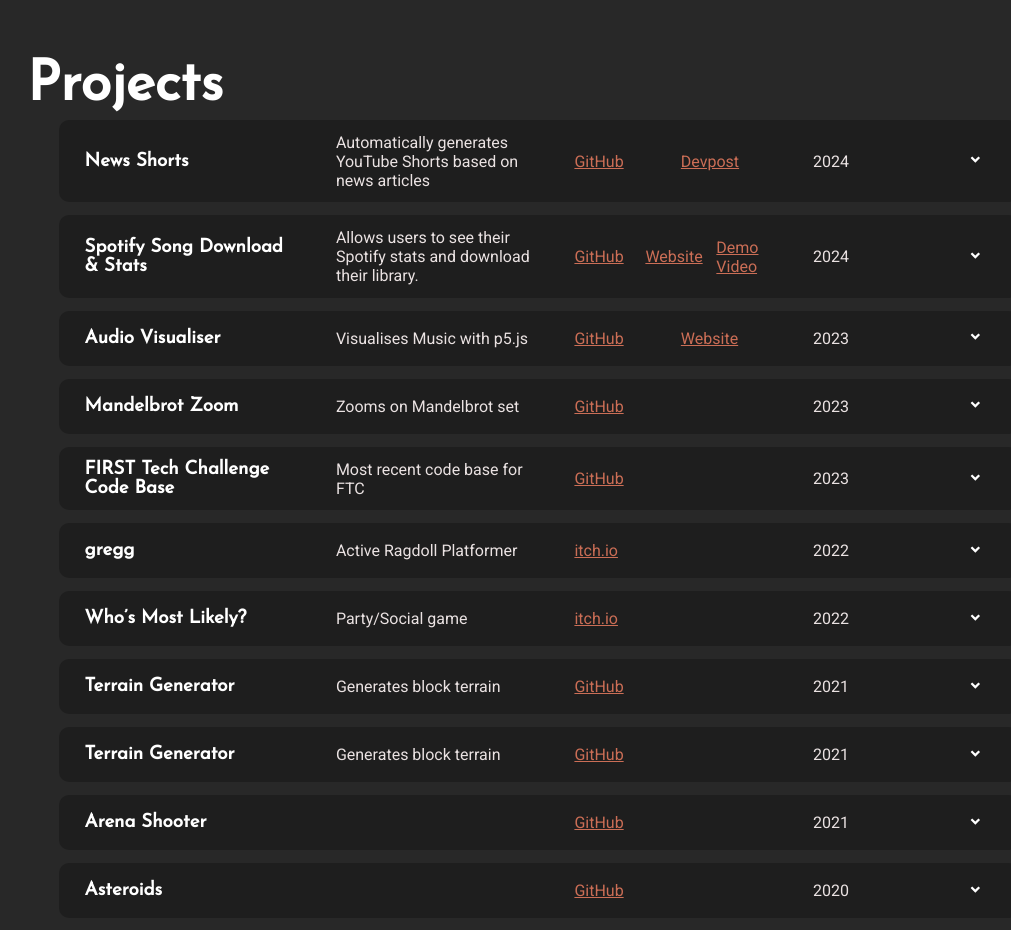
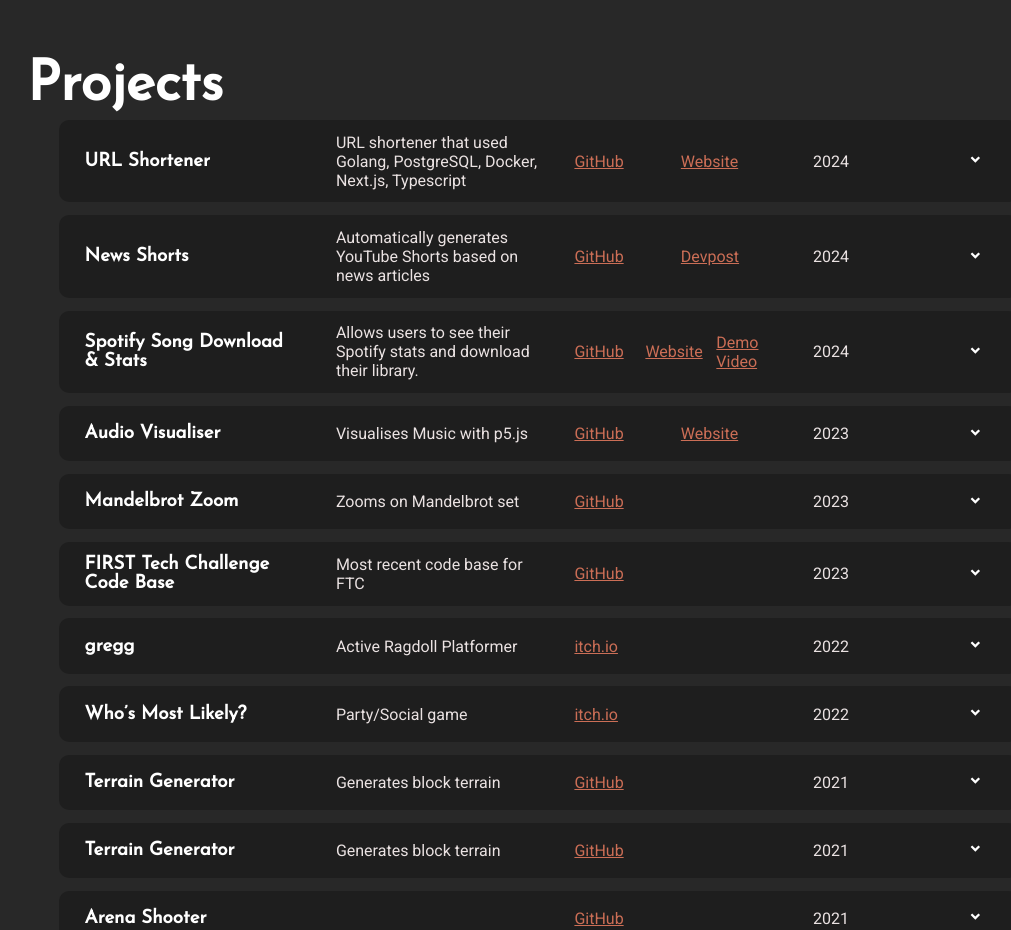
Before and after one commit to kieranparanjpe/portfolio, a React (Create React App) app: page / in a window 1280 px wide. Shown: the part 2120-3050 px from the top of the page, without its empty margins (101-1112 px from the left). Built offline with nearby package versions, Linux system fonts and the light colour scheme.

Commit message:
add url shortener

```diff
--- a/src/App.js
+++ b/src/App.js
@@ -40,6 +40,16 @@ const Daedalos = {title: "Daedalos Enrichment Programs", icon: daedalos, shortDe
 
 /** Projects */
 const projects = [
+    {title: "URL Shortener", links: [{name: "GitHub", page: "https://github.com/kieranparanjpe/URL-Shortener"},
+            {name: "Website", page: "https://urlshortener.kieranparanjpe.com"}], shortDescription: "URL shortener that used Golang, PostgreSQL, Docker, Next.js, Typescript", date: "2024",
+        longDescription: `Made a fullstack url shortener with a Golang backend and a next.js frontend with Typescript.
+        Backend:
+        Uses Golang and PostgreSQL database to handle two key features: users and links.
+        Users can sign up with their email and are authenticated with JSON Web Tokens (JWT). They can then add links to be shortened. Links are stored in the database as a short link and a long link. When the short link API endpoint is accessed, it redirects to the long API endpoint.
+        The backend is containerised with Docker and is running on an AWS EC2 instance.
+        Frontend:
+        Uses next.js with Typescript to serve a single page application to the end user. User can login/sign up and then add links that will be shortened. Employs Tailwind CSS for easy styling.
+        The frontend is deployed with Vercel.`},
     {title: "News Shorts", links: [{name: "GitHub", page: "https://github.com/anthonypoon12/ShortsNews"},
             {name: "Devpost", page: "https://devpost.com/software/shortsnews"}], shortDescription: "Automatically generates YouTube Shorts based on news articles", date: "2024",
         longDescription: "Shorts news is a python application that automatically generates YouTube shorts based on news articles. The goal of the project was to show the polarization of media by creating and uploading 2 shorts per article, one skewed left wing and one skewed right wing. We would then be able to see the difference in user engagement with each.\n" +
@@ -48,13 +58,13 @@ const projects = [
             "\n" +
             "This was my first project using Python and it was a major learning experience."},
     {title: "Spotify Song Download & Stats", links: [{name: "GitHub", page: "https://github.com/kieranparanjpe/music-stats"},
-            {name: "Website", page: "https://music-stats-kieran-paranajpe.vercel.app/homepage"}, {name: "Demo Video", page: "https://youtu.be/DVGmalxyGzU"}], shortDescription: "Allows users to see their Spotify stats and download their library.", date: "2024",
+            {name: "Website", page: "https://spotifystats.kieranparanjpe.com/"}, {name: "Demo Video", page: "https://youtu.be/DVGmalxyGzU"}], shortDescription: "Allows users to see their Spotify stats and download their library.", date: "2024",
         longDescription: "React.js/Next.js web app that interfaces with the Spotify web API and YouTube data API v3 to display stats for a given Spotify user and download mp3s of the user's songs. \n" +
             "Uses NextAuth to handle authentication for token refresh keys. \n" +
             "Implements a custom algorithm to find a user's top genres because the Spotify API does not expose this information.\n" +
             "Uses the YouTube API to search for corresponding YouTube videos and then downloads an mp3 to allow user's to download their entire Spotify library."},
     {title: "Audio Visualiser", links: [{name: "GitHub", page: "https://github.com/kieranparanjpe/Audio-Visualisers"},
-            {name: "Website", page: "https://audio-visualisers-b0876.web.app/"}], shortDescription: "Visualises Music with p5.js", date: "2023",
+            {name: "Website", page: "https://musicvisualiser.kieranparanjpe.com/"}], shortDescription: "Visualises Music with p5.js", date: "2023",
         longDescription: "Web app to visualise the audio currently playing out of a device’s speakers.\n" +
             "Developed using JavaScript (p5.js), HTML and CSS. \n" +
             "Uses the Spotify API to match the colour scheme of the visualiser to the album cover of the currently playing song by extracting a colour palette from the image.\n" +
```
